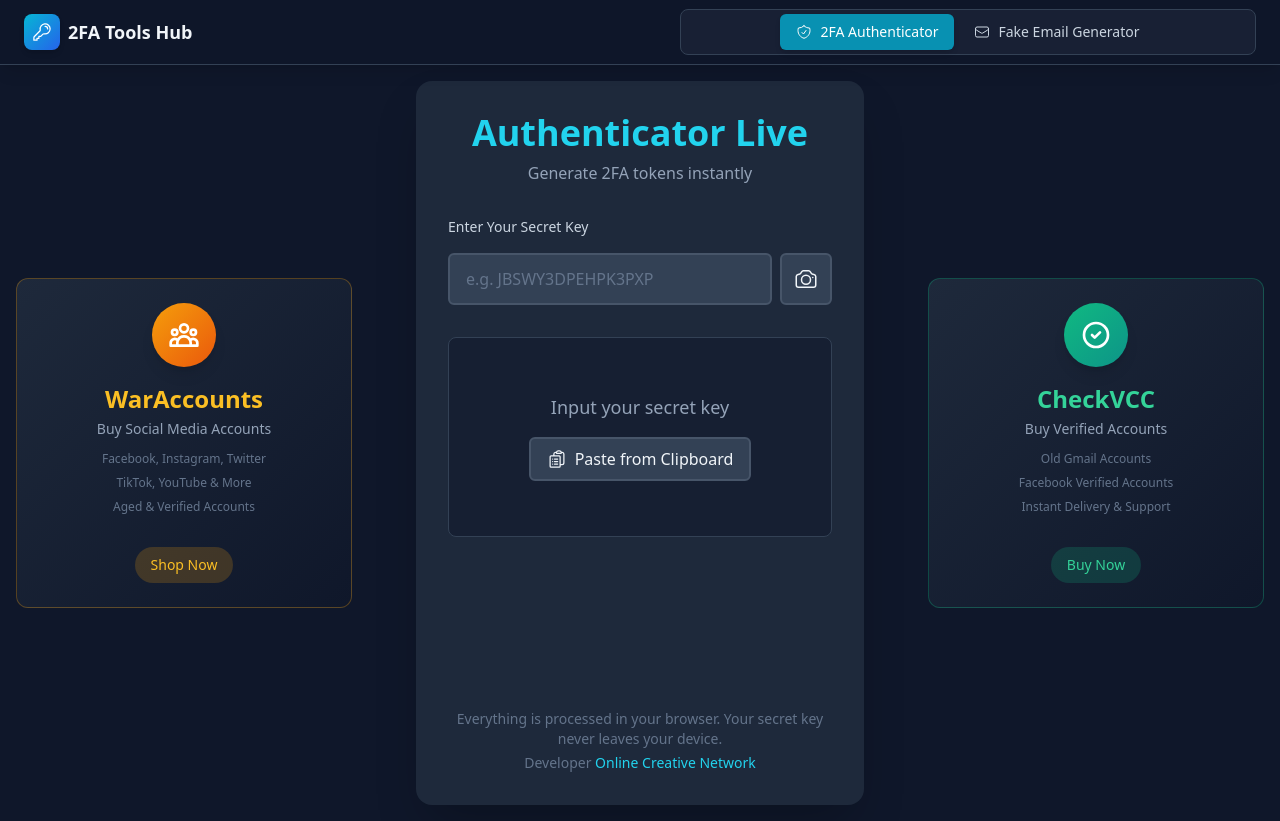
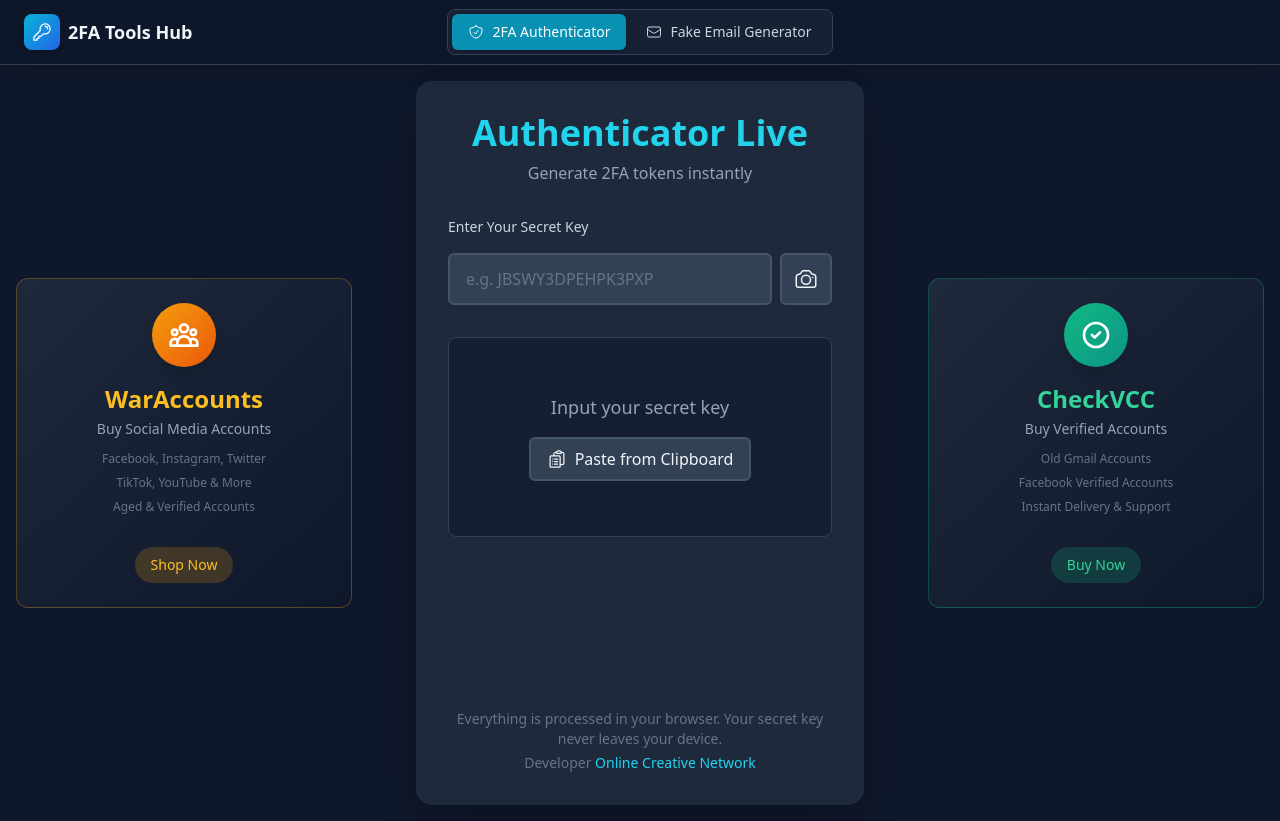
Before and after one commit to mahfujurrahmannoman/2fa-token, a React (Vite) app: page / in a window 1280 px wide. Built offline with nearby package versions, Linux system fonts and the light colour scheme.

Commit message:
fix(header): use 3-col grid so the tool menu is truly centered

```diff
--- a/App.tsx
+++ b/App.tsx
@@ -105,8 +105,8 @@ const Header: React.FC<{ activeTab: Tab; onTabChange: (t: Tab) => void }> = ({ a
 
     return (
         <header className="sticky top-0 z-40 bg-slate-900/95 backdrop-blur border-b border-slate-700 shadow-lg">
-            <div className="max-w-7xl mx-auto px-4 sm:px-6 flex items-center justify-between gap-4 h-16">
-                <a href="#" onClick={(e) => { e.preventDefault(); handleTabClick('auth'); }} className="flex items-center gap-2 group flex-shrink-0">
+            <div className="max-w-7xl mx-auto px-4 sm:px-6 grid grid-cols-[1fr_auto_1fr] items-center gap-4 h-16">
+                <a href="#" onClick={(e) => { e.preventDefault(); handleTabClick('auth'); }} className="flex items-center gap-2 group justify-self-start">
                     <div className="w-9 h-9 bg-gradient-to-br from-cyan-500 to-blue-600 rounded-lg flex items-center justify-center shadow-md group-hover:shadow-cyan-500/30 transition-shadow">
                         <KeyIcon className="w-5 h-5 text-white" />
                     </div>
@@ -114,8 +114,8 @@ const Header: React.FC<{ activeTab: Tab; onTabChange: (t: Tab) => void }> = ({ a
                     <span className="font-bold text-lg text-slate-100 sm:hidden">2FA Hub</span>
                 </a>
 
-                {/* Center menu (desktop) — only the two tool buttons */}
-                <nav className="hidden md:flex items-center gap-1 bg-slate-800/60 rounded-lg p-1 border border-slate-700 flex-1 justify-center max-w-xl">
+                {/* Center menu (desktop) — only the two tool buttons, truly centered */}
+                <nav className="hidden md:flex items-center gap-1 bg-slate-800/60 rounded-lg p-1 border border-slate-700 justify-self-center">
                     {tabs.map(t => (
                         <button
                             key={t.id}
@@ -133,10 +133,13 @@ const Header: React.FC<{ activeTab: Tab; onTabChange: (t: Tab) => void }> = ({ a
                     ))}
                 </nav>
 
-                {/* Mobile menu button */}
+                {/* Right-side placeholder (desktop) keeps the center truly centered */}
+                <div className="hidden md:block justify-self-end" aria-hidden="true" />
+
+                {/* Mobile menu button (replaces right placeholder on mobile) */}
                 <button
                     onClick={() => setMobileOpen(o => !o)}
-                    className="md:hidden p-2 rounded-md text-slate-300 hover:text-white hover:bg-slate-800 focus:outline-none focus:ring-2 focus:ring-cyan-500"
+                    className="md:hidden justify-self-end p-2 rounded-md text-slate-300 hover:text-white hover:bg-slate-800 focus:outline-none focus:ring-2 focus:ring-cyan-500"
                     aria-label="Toggle menu"
                     aria-expanded={mobileOpen}
                 >
```
